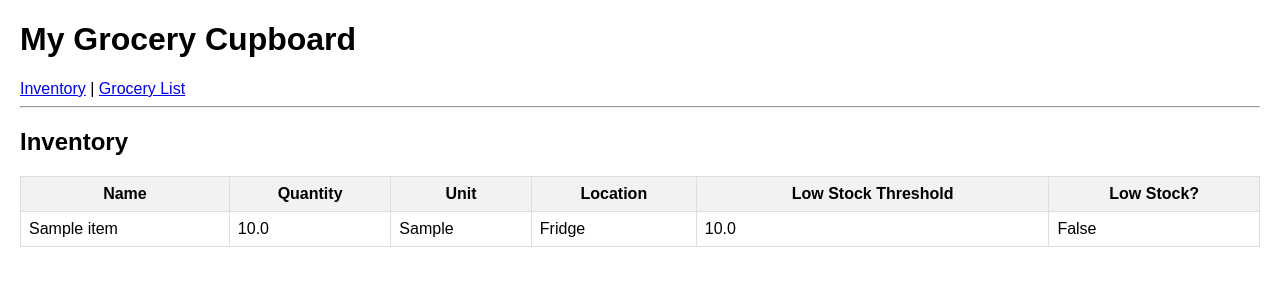
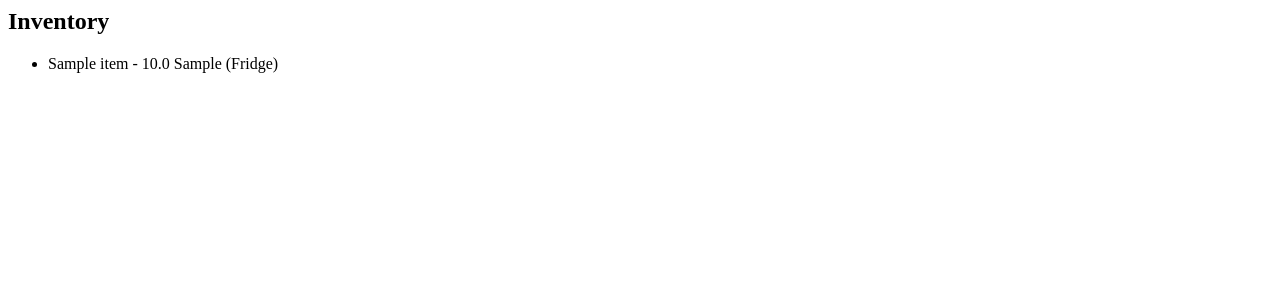
Before and after one commit to DimakatsoSEMA/my-grocery-cupboard, a Django app: template inventory/templates/inventory/item_list.html in a window 1280 px wide. Shown: the top 300 px of the page. Run offline with Django 5.2, Linux system fonts and the light colour scheme; the template is opened without the code that fills it: values that come from a table or form of the project are taken from there, others are empty; tables that the repository leaves empty hold one stand-in row (values such as "Sample post").

Commit message:
updated grocery_list.html and item_list.html

```diff
--- a/inventory/templates/inventory/item_list.html
+++ b/inventory/templates/inventory/item_list.html
@@ -1,25 +1,6 @@
-{% extends 'inventory/base.html' %}
-
-{% block content %}
 <h2>Inventory</h2>
-<table>
-    <tr>
-        <th>Name</th>
-        <th>Quantity</th>
-        <th>Unit</th>
-        <th>Location</th>
-        <th>Low Stock Threshold</th>
-        <th>Low Stock?</th>
-    </tr>
-    {% for item in items %}
-    <tr>
-        <td>{{ item.name }}</td>
-        <td>{{ item.quantity }}</td>
-        <td>{{ item.unit }}</td>
-        <td>{{ item.location }}</td>
-        <td>{{ item.low_stock_threshold }}</td>
-        <td>{{ item.is_low_stock }}</td>
-    </tr>
-    {% endfor %}
-</table>
-{% endblock %}
+<ul>
+  {% for item in items %}
+    <li>{{ item.name }} - {{ item.quantity }} {{ item.unit }} ({{ item.location }})</li>
+  {% endfor %}
+</ul>
```
Also changed, not shown: inventory/templates/inventory/grocery_list.html (+4 -6 lines).
